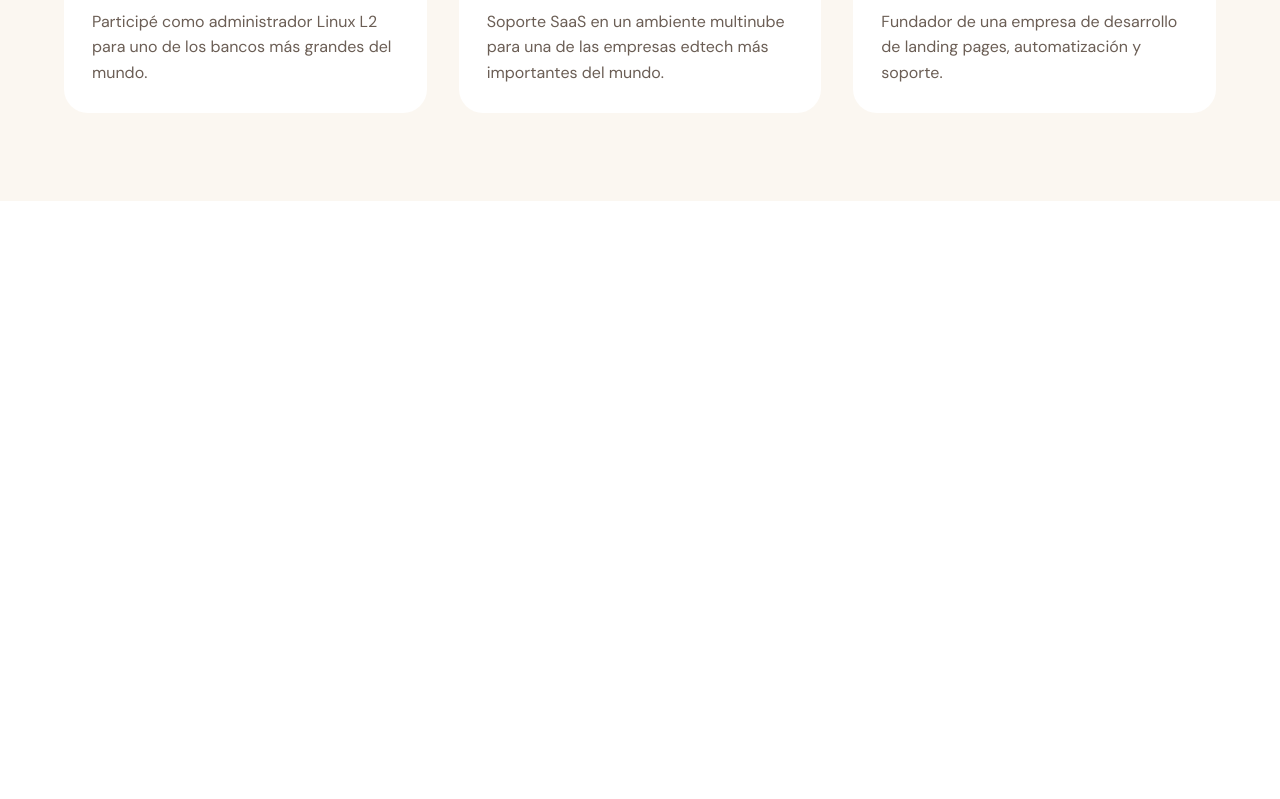
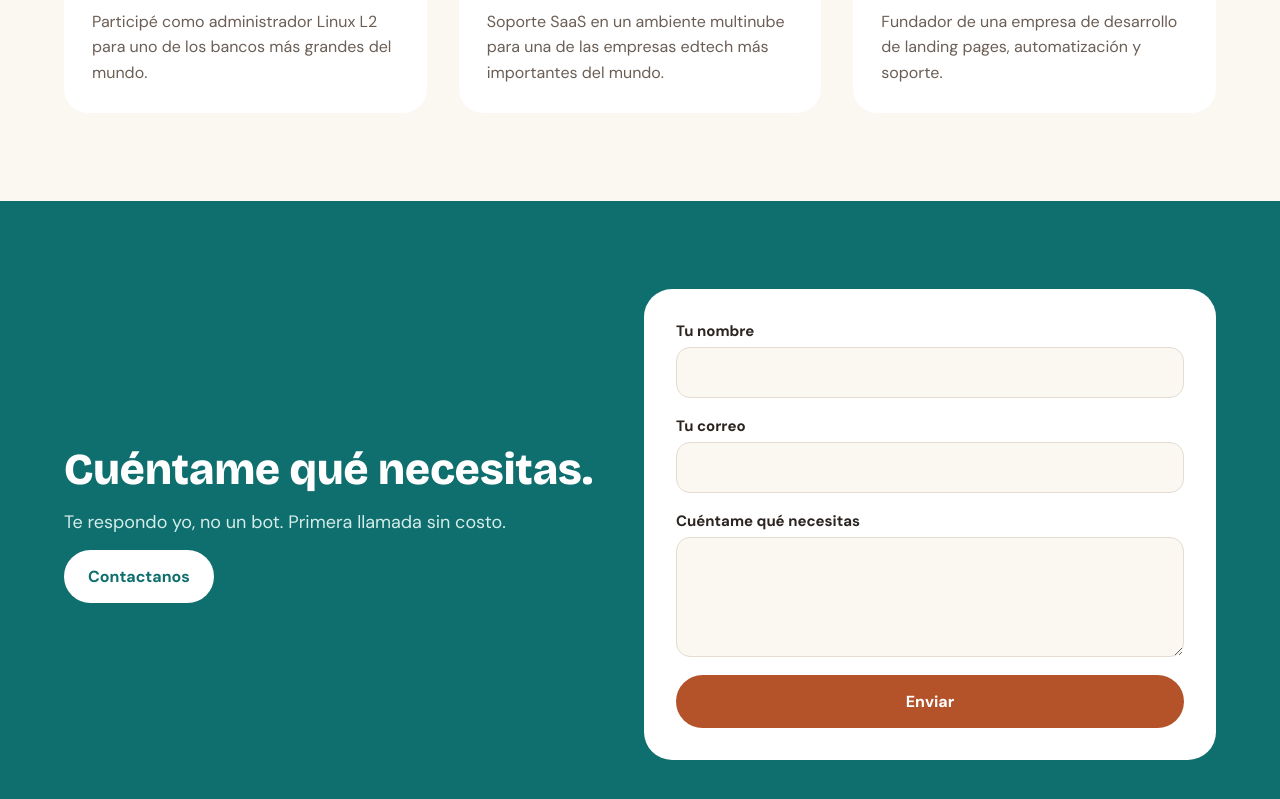
Before and after one commit to yourautonomy/yourautonomy, a plain HTML site: page index.html in a window 1280 px wide. Shown: the part 1521-2320 px from the top of the page. Before the commit the page ends 1722 px from the top, so only its background shows below. Drawn offline with nearby package versions, Linux system fonts and the light colour scheme.

Commit message:
creamos la parte de contactanos

```diff
--- a/index.css
+++ b/index.css
@@ -256,4 +256,132 @@
   color: var(--texto-suave);
   line-height: 1.6;
 }
-/* ========== Fin Experiencia ========== */
+/* ========== contactanos ========== */
+
+.contactanos{
+  background-color: var(--secundario);
+  color: var(--blanco);
+}
+
+.contactanos-container{
+ max-width: 1200px;
+  margin: 0 auto;
+  padding: 88px 24px;          /* espacio arriba/abajo y a los lados */
+  display: flex;
+  flex-wrap: wrap;             /* en celular el form se va abajo */
+  gap: 48px;
+  align-items: center;
+}
+
+/* Columna de texto */
+.contactanos-container_text {
+  flex: 1 1 360px;
+  display: flex;
+  flex-direction: column;
+  gap: 16px;
+  align-items: flex-start;
+}
+
+.contactanos-container_text h2 {
+  font-family: var(--font-titulos);
+  font-weight: 800;
+  font-size: 44px;
+  line-height: 1.05;
+  color: var(--blanco);
+}
+
+.contactanos-container_text p {
+  font-size: 18px;
+  color: var(--texto-sobre-secundario);
+}
+
+.contactanos-container_text button {
+  background: var(--blanco);
+  color: var(--secundario);
+  border: 0;
+  padding: 16px 24px;
+  border-radius: 999px;
+  font-weight: 700;
+  font-size: 16px;
+  font-family: inherit;
+  cursor: pointer;
+}
+
+/* Columna del formulario */
+.contactanos-container_form {
+  flex: 1 1 400px;
+}
+
+.formulario {
+  background: var(--blanco);
+  color: var(--texto);          /* importante: la sección pone el texto en blanco */
+  padding: 32px;
+  border-radius: 28px;
+  display: flex;
+  flex-direction: column;
+  gap: 18px;                    /* espacio entre cada campo */
+}
+
+/* Cada campo: etiqueta arriba, input abajo */
+.formulario .campo {
+  display: flex;
+  flex-direction: column;
+  gap: 6px;
+}
+
+.formulario label {
+  font-weight: 700;
+  font-size: 15px;
+}
+
+/* Inputs y textarea */
+.formulario input,
+.formulario textarea {
+  width: 100%;
+  padding: 14px;
+  border: 1px solid var(--borde);
+  border-radius: 14px;
+  background: var(--crema);
+  color: var(--texto);
+  font-size: 16px;              /* 16px evita el zoom automático en iPhone */
+  font-family: inherit;         /* usa DM Sans y no la letra del navegador */
+  box-sizing: border-box;
+}
+
+.formulario textarea {
+  resize: vertical;             /* solo se puede estirar hacia abajo */
+  min-height: 120px;
+}
+
+/* Cuando el usuario da clic en un campo */
+.formulario input:focus,
+.formulario textarea:focus {
+  outline: 2px solid var(--secundario);
+  outline-offset: 1px;
+  background: var(--blanco);
+}
+
+/* Botón de enviar */
+.btn-enviar {
+  background: var(--acento);
+  color: var(--blanco);
+  border: 0;
+  padding: 16px 24px;
+  border-radius: 999px;
+  font-weight: 700;
+  font-size: 16px;
+  font-family: inherit;
+  cursor: pointer;
+  transition: background 0.2s;
+}
+
+.btn-enviar:hover {
+  background: #973F1D;
+}
+
+/* Celular: un poco menos de relleno */
+@media (max-width: 700px) {
+  .formulario {
+    padding: 24px;
+  }
+}
--- a/index.html
+++ b/index.html
@@ -83,7 +83,8 @@
                 <div class="tarjeta">
                     <img src="/src/img/cloud.webp" alt="" class="tarjeta-icono">
                     <h3>Associate Cloud Ops Engineer</h3>
-        <p>Soporte SaaS en un ambiente multinube para una de las empresas edtech más importantes del mundo.</p>
+                    <p>Soporte SaaS en un ambiente multinube para una de las empresas edtech más importantes del mundo.
+                    </p>
                 </div>
                 <div class="tarjeta">
                     <img src="/src/img/yalogo.png" alt="" class="tarjeta-icono">
@@ -94,6 +95,40 @@
         </div>
     </section>
 
+
+    <section class="contactanos">
+        <div class="contactanos-container">
+            <div class="contactanos-container_text">
+                <h2>Cuéntame qué necesitas.</h2>
+                <p>Te respondo yo, no un bot. Primera llamada sin costo.</p>
+                <button>Contactanos</button>
+            </div>
+            <div class="contactanos-container_form">
+   <form class="formulario" action="/contacto" method="post">
+                    <div class="campo">
+                        <label for="nombre">Tu nombre</label>
+                        <input type="text" id="nombre" name="nombre" required maxlength="100" autocomplete="name">
+                    </div>
+
+
+          <div class="campo">
+  <label for="correo">Tu correo</label>
+  <input type="email" id="correo" name="correo" required maxlength="150" autocomplete="email">
+</div>
+
+                            <div class="campo">
+            <label for="mensaje">Cuéntame qué necesitas</label>
+            <textarea id="mensaje" name="mensaje" rows="4" required maxlength="2000"></textarea>
+        </div>
+          <button type="submit" class="btn-enviar">Enviar</button>
+                </form>
+
+
+            </div>
+        </div>
+
+    </section>
+
 </body>
 
 </html>
```
Lines whose indentation alone changed are shown as unchanged.
